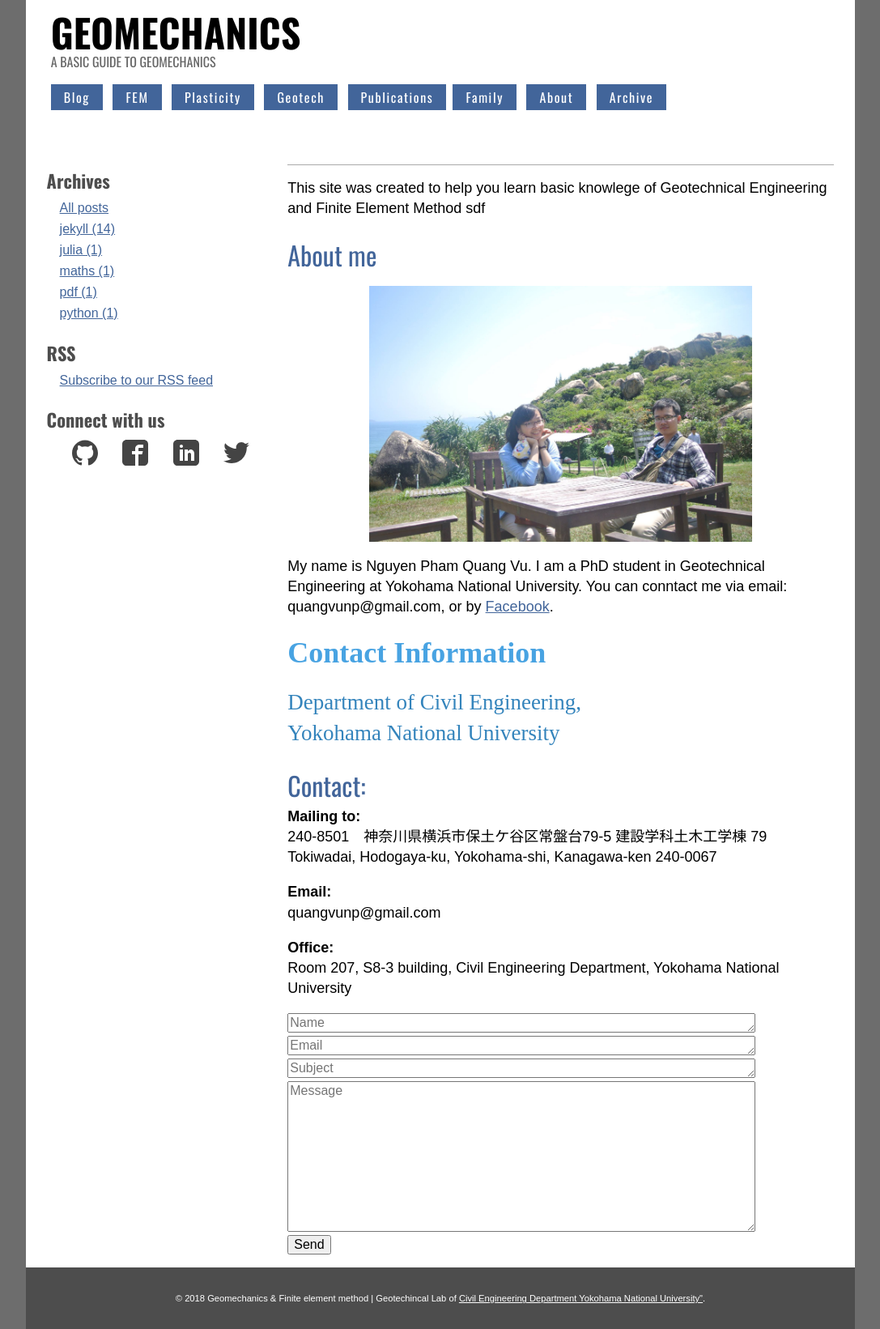
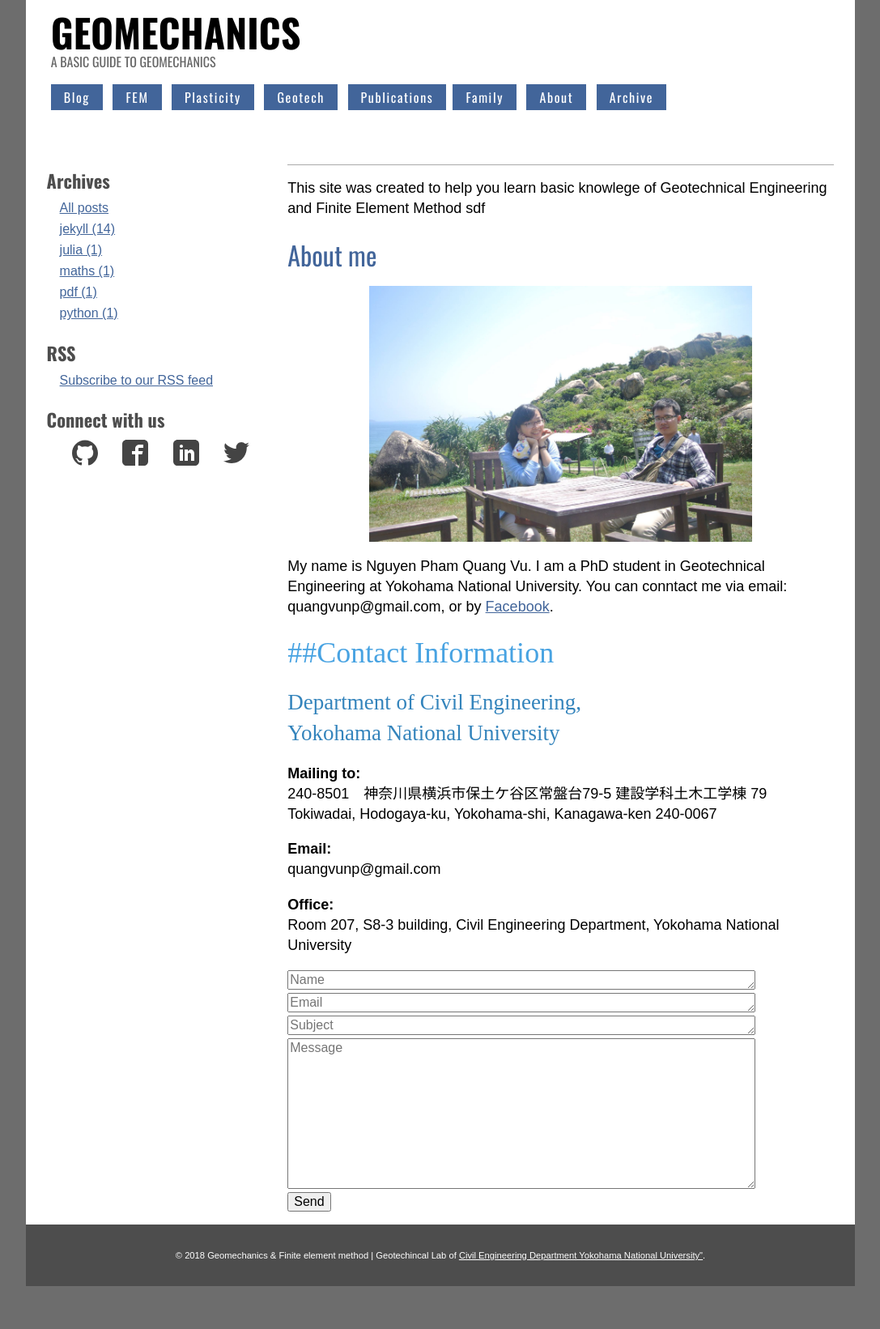
Before and after one commit to quangvunp/geomechanics, a Jekyll site: the page built from about.md, in a window 1280 px wide. Shown: the whole page at 81% size, without its empty margins (96-1183 px from the left). Built offline with Jekyll 4.4.1, drawn with Linux system fonts in a browser that asks for light colours; our own code applies the rules of GitHub Pages for plain Markdown files; after the commit the page ends 1588 px from its top, so only the background shows below that.

Commit message:
Update about.md

```diff
--- a/about.md
+++ b/about.md
@@ -8,14 +8,13 @@ sdf
 My name is Nguyen Pham Quang Vu. I am a PhD student in Geotechnical Engineering at Yokohama National University. You can conntact me via email: quangvunp@gmail.com, or by [Facebook]("https://www.facebook.com/quangvu.np").
 
 
-<span style="color: #48a3e2; font-family: Babas; font-size: 2em;">**Contact Information**</span>
+<span style="color: #48a3e2; font-family: Babas; font-size: 2em;">##Contact Information</span>
 
 <span style="color: #3484bc; font-family: Time News Roman; font-size: 1.5em;">
 Department of Civil Engineering, <br />
 Yokohama National University
 </span>
 
-## Contact:
 **Mailing to:**<br />
 240-8501 神奈川県横浜市保土ケ谷区常盤台79-5
 建設学科土木工学棟 79 Tokiwadai, Hodogaya-ku, Yokohama-shi, Kanagawa-ken 240-0067
```
